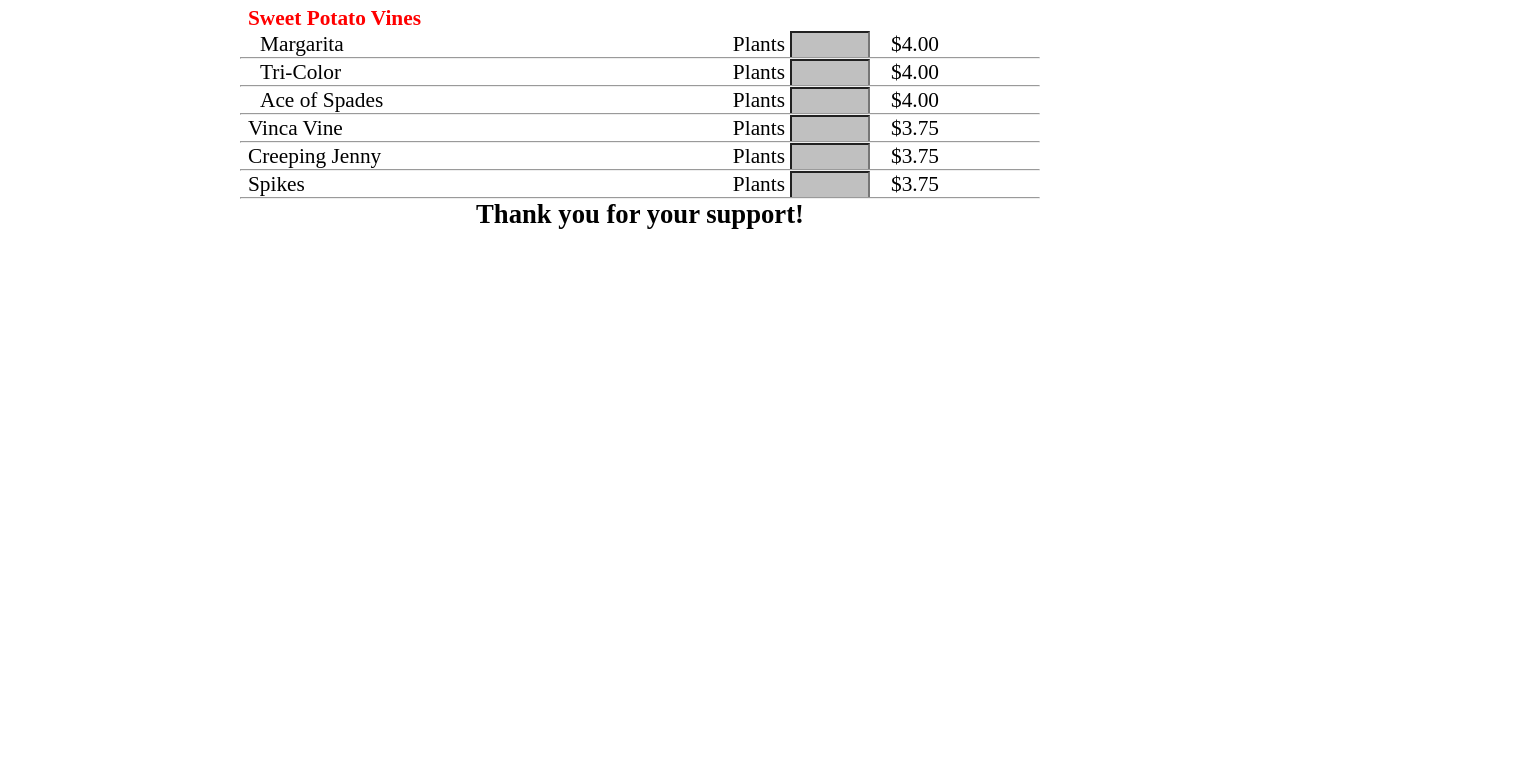
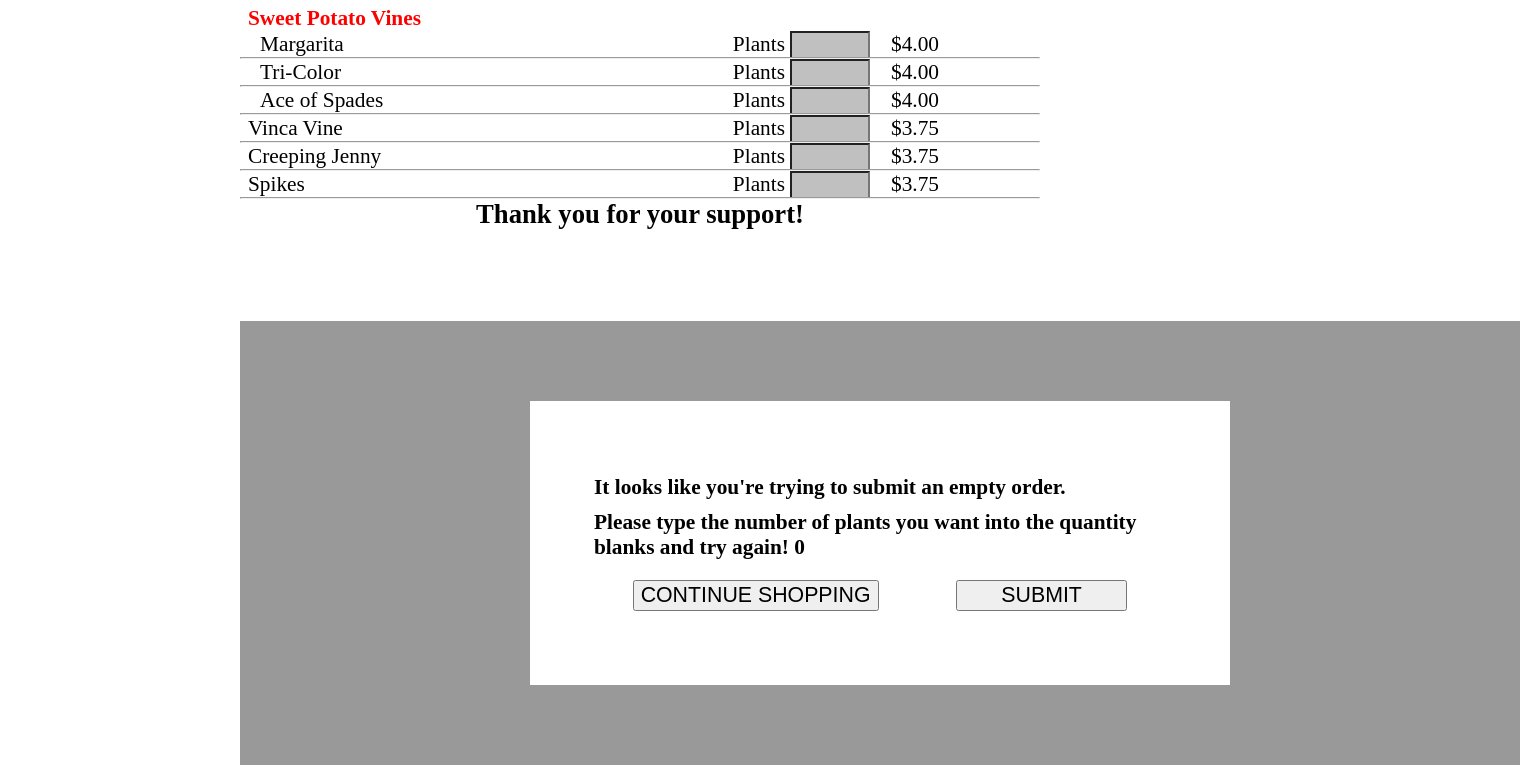
Before and after one commit to GradyPeck/cdgc-order, a React (Create React App) app: page / in a window 1280 px wide. Shown: the part 1181-1956 px from the top of the page, 1520 px wide, since content can reach past the window. Before the commit the page ends 1502 px from the top, so only its background shows below. Built offline with nearby package versions, Linux system fonts and the light colour scheme.

Commit message:
refactor App to use state

```diff
--- a/src/App.css
+++ b/src/App.css
@@ -11,15 +11,15 @@ body {
 
 #summary-background {
   width: 100vw;
-  height: 100vh;
-  top: 0px;
-  left: 0px;
-  position: fixed;
+  /* height: 100vh; */
+  /* top: 0px; */
+  /* left: 0px; */
+  /* position: fixed; */
   background-color: black;
   background-color: rgba(0,0,0,0.4);
   padding: 10vh 10vw;
-  z-index: 1;
-  visibility: collapse;
+  /* z-index: 1; */
+  /* visibility: hidden; */
 }
 
 #summary-box {
--- a/src/App.js
+++ b/src/App.js
@@ -5,7 +5,7 @@ import SummaryItem from './components/SummaryItem';
 import SummaryModal from './components/SummaryModal';
 import { currencyString } from './util';
 import { plantData } from './data/plants';
-import { useRef } from 'react';
+import { useEffect, useRef, useState } from 'react';
 import emailjs from '@emailjs/browser';
 
 function App() {
@@ -20,15 +20,21 @@ function App() {
   const summaryBox = useRef(null);
   const submitButton = useRef(null);
 
-  // const [summaryItems, setSummaryItems] = useState([]);
-
   let textSummary = "";
   let sum = 0;
-  let summaryItems = [];
+  let summaryItems = [
+    <h3 key="0">It looks like you're trying to submit an empty order.</h3>,
+    <h3 key="01">Please type the number of plants you want into the quantity blanks and try again! 0</h3>
+  ];
 
-  const myQuants = {};
+  const[myQuants, setQuants] = useState({});
+  const[myEntries, setEntries] = useState();
+  let tempQuants;
 
-  const myEntries = plantData.map((datum, i) => {
+  // const myQuants = {};
+
+  useEffect(() => {
+    const entries = plantData.map((datum, i) => {
       const keys = Object.keys(datum);
       if(keys.includes("name")) {
           return <Item key={i} entry={datum} update={updateQuant} />;
@@ -38,30 +44,36 @@ function App() {
           return <Category key={i} name={myName} itemList={datum[myName]} indent={datum["indent"]} update={updateQuant} />;
       }
     });
-
+    setEntries(entries);
+  }, []);
 
   function updateQuant(name, quant, cost) {
-    if(quant || myQuants[name] != null) {
-      myQuants[name] = [quant, quant * cost];
+    console.log("my: ", myQuants);
+    tempQuants = {...myQuants};
+    console.log("temp: ", tempQuants);
+    if(quant || tempQuants[name] != null) {
+      tempQuants[name] = [quant, quant * cost];
       sum = 0;
-      for(const key in myQuants) {
-        sum += myQuants[key][1];
+      for(const key in tempQuants) {
+        sum += tempQuants[key][1];
       }
       totalOutput.current.innerText = currencyString(sum);
     }
+    setQuants({...tempQuants});
   }
 
-  function summarize() {
+  console.log(myQuants);
+
+  function summarize(quants) {
     textSummary = "";
     let htmlSummary = []; //TODO: consider eliminating in favor of summaryItems
 
     //prevent empty orders
-    if(Object.keys(myQuants).length === 0) {
+    if(Object.keys(quants).length === 0) {
       submitButton.current.disabled = true;
       htmlSummary = [
-        // <h3 key="0">It looks like you're trying to submit an empty order.</h3>,
-        // <h3 key="01">Please type the number of plants you want into the quantity blanks and try again!</h3>
-        <SummaryItem key={"boom"} myText={"Nothing ordered, nothing gained"} indents={0} />
+        <h3 key="0">It looks like you're trying to submit an empty order.</h3>,
+        <h3 key="01">Please type the number of plants you want into the quantity blanks and try again!</h3>
       ];
     }//otherwise, summarize the order
     else {
@@ -72,8 +84,8 @@ function App() {
         //for items outside of categories
         if(keys.includes("name")) {
           //write this item into summaries if it appears in quants
-          if(Object.keys(myQuants).includes(datum["name"])) {
-            updateSummary(`${myQuants[datum["name"]][0]} ${datum["name"]} - ${currencyString(myQuants[datum["name"]][1])}`, 1);
+          if(Object.keys(quants).includes(datum["name"])) {
+            updateSummary(`${quants[datum["name"]][0]} ${datum["name"]} - ${currencyString(quants[datum["name"]][1])}`, 1);
           }
         }
         else {
@@ -82,13 +94,13 @@ function App() {
           for (let item of datum[catName]) {
             const itemName = `${catName}: ${item["name"]}`
             //write this item into summaries if it appears in quants
-            if(Object.keys(myQuants).includes(itemName)) {
+            if(Object.keys(quants).includes(itemName)) {
               //the first time this triggers, write the category heading
               if(writeCat) {
                 updateSummary(catName, 1);
                 writeCat = false;
               }
-              updateSummary(`${myQuants[itemName][0]} ${item["name"]} - ${currencyString(myQuants[itemName][1])}`, 2);
+              updateSummary(`${quants[itemName][0]} ${item["name"]} - ${currencyString(quants[itemName][1])}`, 2);
             }
           }
         }
@@ -110,26 +122,27 @@ function App() {
       htmlSummary.push(<SummaryItem key={myText} myText={myText} indents={indents} />);
     }
 
-    //summaryItems = htmlSummary;
+    summaryItems = htmlSummary;
   }
 
   function reviewOrder(e) {
     e.preventDefault();
 
     //prune zero-quantity items and total up cost
+    tempQuants = {...myQuants};
     sum = 0;
-    for(const key in myQuants) {
-      sum += myQuants[key][1];
-      if(!myQuants[key][0]) delete myQuants[key];
+    for(const key in tempQuants) {
+      sum += tempQuants[key][1];
+      if(!tempQuants[key][0]) delete tempQuants[key];
     }
 
-    summarize();
+    summarize(tempQuants);
     summaryBkg.current.style.visibility = "visible";
 
   }
 
   function hideSummary() {
-    summaryBkg.current.style.visibility = "collapse";
+    summaryBkg.current.style.visibility = "hidden";
   }
 
   function submitOrder(e) {
@@ -228,7 +241,7 @@ function App() {
           <input type='email' ref={emailInput} placeholder='Email' required></input>
         </div>
         <header>
-          <h1>TEST 3 County Downs Garden Club Plant Sale</h1>
+          <h1>TEST 5 County Downs Garden Club Plant Sale</h1>
           <h2>Orders are due by <span className='redder'>May 1st.</span></h2>
           <h2>Plant order pick up will be <span className='redder'>May 16th and 17th.</span></h2>
           <h2>You will be contacted to choose a pick up time.</h2>
@@ -256,7 +269,7 @@ function App() {
           <p>Processing! Please wait...</p>
         </div> */}
       </div>
-      <SummaryModal hideSummary={hideSummary} submitOrder={submitOrder}
+      <SummaryModal summaryItems={summaryItems} hideSummary={hideSummary} submitOrder={submitOrder}
       bkgRef={summaryBkg} boxRef={summaryBox} buttonRef={submitButton} />
     </>
   );
--- a/src/components/SummaryModal.jsx
+++ b/src/components/SummaryModal.jsx
@@ -1,8 +1,9 @@
-export default function SummaryModal({hideSummary, submitOrder, bkgRef, boxRef, buttonRef}) {
+export default function SummaryModal({summaryItems, hideSummary, submitOrder, bkgRef, boxRef, buttonRef}) {
 
   return (
     <div ref={bkgRef} id='summary-background'>
       <div ref={boxRef} id='summary-box' >
+        {summaryItems}
         <div id='summary-buttons'>
           <button onClick={hideSummary} className='summary-button'>CONTINUE SHOPPING</button>
           <button ref={buttonRef} onClick={submitOrder} className='summary-button' >SUBMIT</button>
```
Lines whose indentation alone changed are shown as unchanged.
